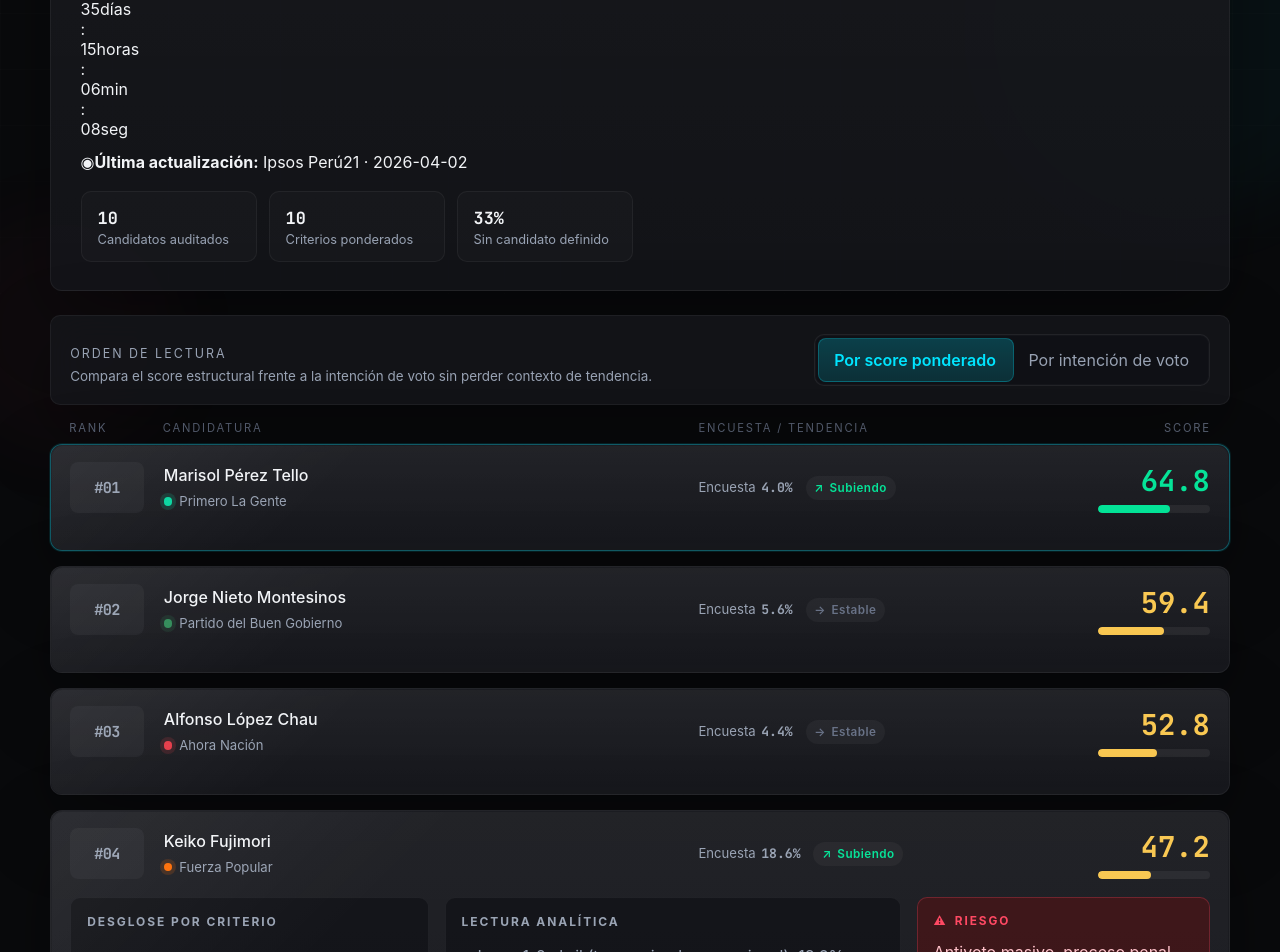
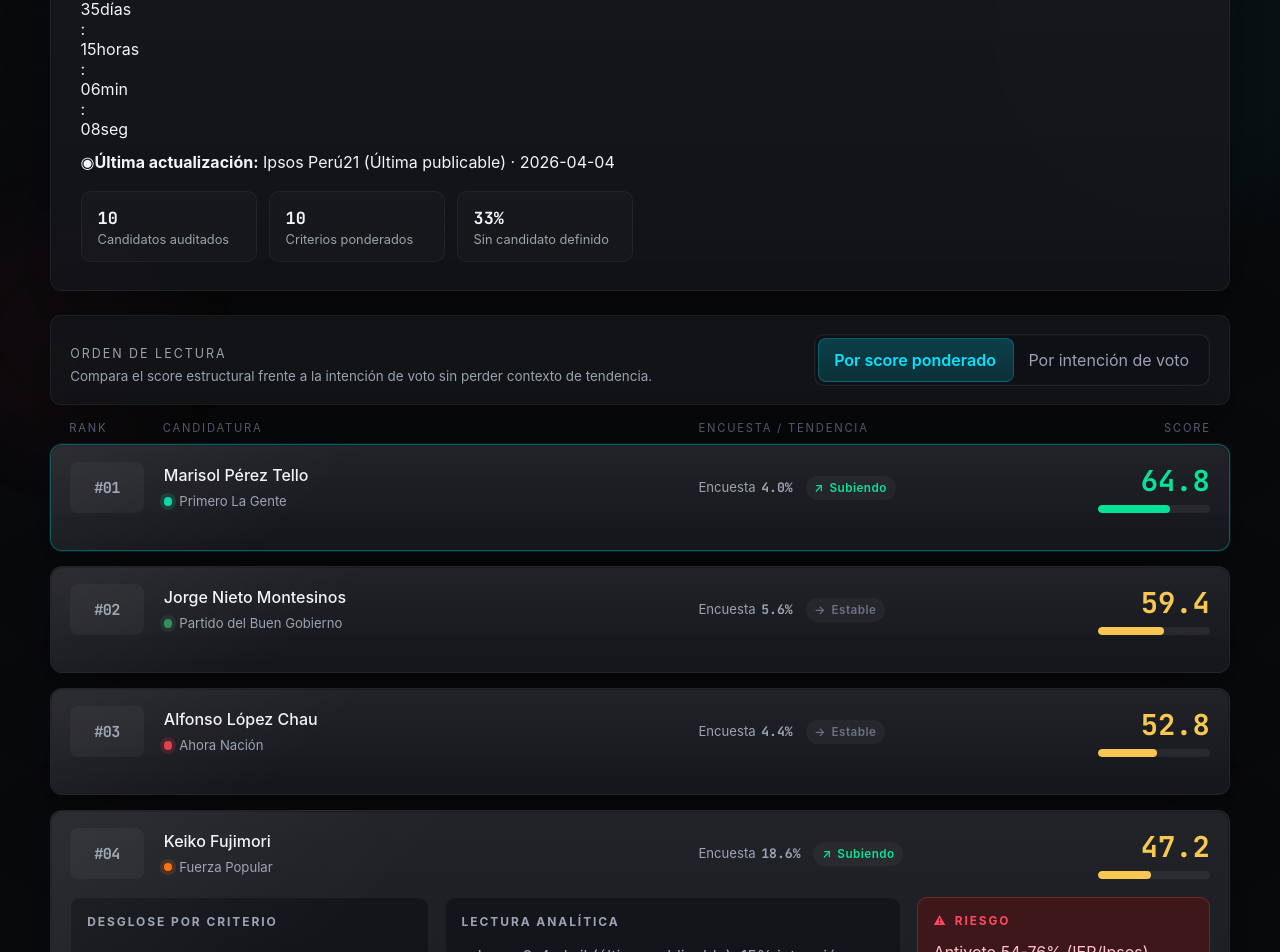
Before and after one commit to Albert-fer02/landyng-page-Electoral-Peru, a React (Vite) app: page / in a window 1280 px wide. Shown: the part 211-1163 px from the top of the page. Built offline with nearby package versions, Linux system fonts and the light colour scheme.

Commit message:
fix: update Keiko Fujimori data with latest Ipsos and regional breakdown
- POLL_DATE: 2026-04-02 → 2026-04-04
- Add regional data: Lima 18.2%, Oriente 36.9%, Norte 20.3%, Centro 22.2%
- Update notas with latest poll and regional dominance
- Update riesgo with specific antivoto percentages (54-76%)

```diff
--- a/src/data/candidates.js
+++ b/src/data/candidates.js
@@ -1,5 +1,5 @@
-export const POLL_DATE = "2026-04-02";
-export const POLL_SOURCE = "Ipsos Perú21";
+export const POLL_DATE = "2026-04-04";
+export const POLL_SOURCE = "Ipsos Perú21 (Última publicable)";
 
 export const candidates = [
   {
@@ -21,15 +21,15 @@ export const candidates = [
     encuesta: 18.6,
     tendencia: "subiendo",
     regional: {
-      lima: 16,
-      oriente: 18,
-      norte: null,
-      centro: null,
+      lima: 18.2,
+      oriente: 36.9,
+      norte: 20.3,
+      centro: 22.2,
       interior: null,
     },
     notas:
-      "Ipsos 1-2 abril (tercer simulacro nacional): 18.6%. Lidera la medición con tendencia al alza. Cuarta candidatura. Investigada por lavado de activos (Lavamoto). Mayor antivoto. Bancada parlamentaria fuerte. Simulacro CPI: 13.1% votos emitidos. JNE confirmó sanción a FP por uso de fondos públicos.",
-    riesgo: "Antivoto masivo, proceso penal activo, legado autoritario",
+      "Ipsos 3-4 abril (última publicable): 15% intención, 18.6% simulacro. Líder absoluta. Tercerauparrow sostenida: 14.2% → 17.3% → 18.6%. Domina Oriente (36.9%) y Centro (22.2%). Cuarta candidatura. Antivoto 54-76%. Proceso penal Lava Jato. Bancada parlamentaria fuerte.",
+    riesgo: "Antivoto 54-76% (IEP/Ipsos), proceso penal activo por lavado de activos, legado autoritario",
   },
   {
     name: "Rafael López Aliaga",
```
